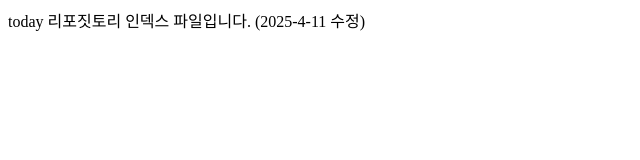
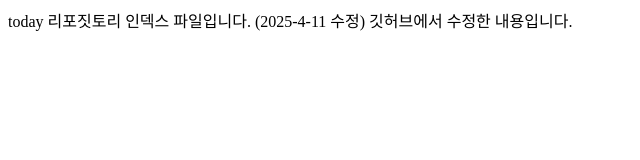
Before and after one commit to JaenyungJeong/today, a plain HTML site: page index.html in a window 1280 px wide. Shown: the whole page, without its empty margins (0-640 px from the left). Drawn offline with Linux system fonts and the light colour scheme.

Commit message:
Update index.html

```diff
--- a/index.html
+++ b/index.html
@@ -8,5 +8,7 @@
 <body>
     today 리포짓토리 인덱스 파일입니다.
     (2025-4-11 수정)
+
+    깃허브에서 수정한 내용입니다.
 </body>
 </html>
```
